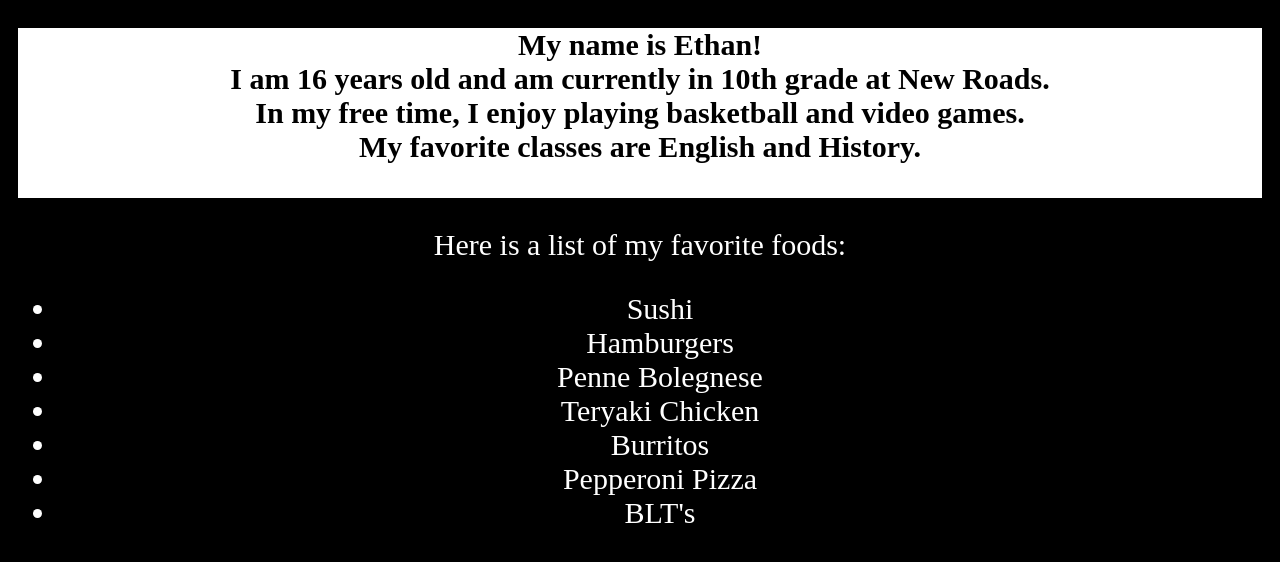
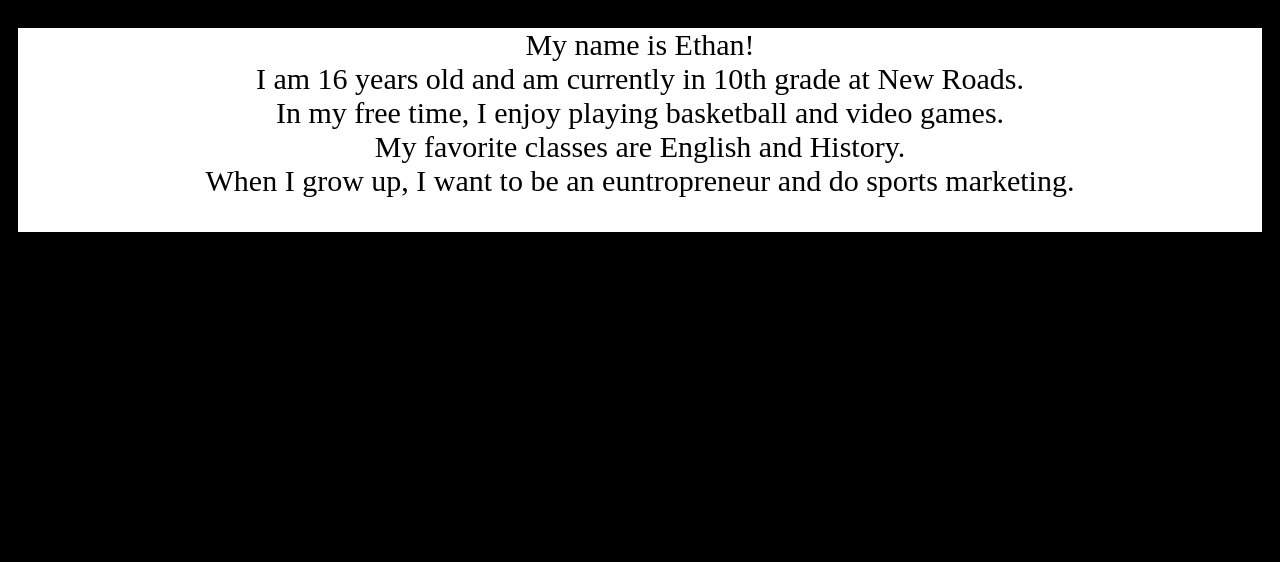
Before and after one commit to ethanxxb/ethanxxb.github.io, a plain HTML site: page aboutme.html in a window 1280 px wide. Shown: the part 44-606 px from the top of the page. Drawn offline with Linux system fonts and the light colour scheme.

Commit message:
work work work

```diff
--- a/aboutme.html
+++ b/aboutme.html
@@ -24,7 +24,7 @@
 		<section>
 		<section>
 			<p style="background-color:white; color:black;">
-				<b>
+
 
 			My name is Ethan!
 			<br>
@@ -34,21 +34,12 @@
 	        <br>
 	        My favorite classes are English and History.
 		    <br>
+		    When I grow up, I want to be an euntropreneur and do sports marketing.
 		    <br>
-		    </b>
+		    <br>
+
 		    </p>
 
-		Here is a list of my favorite foods:
-		<ul>
-
-		     <li>Sushi</li>
-		     <li>Hamburgers</li>
-		     <li>Penne Bolegnese</li>
-		     <li>Teryaki Chicken</li>
-		     <li>Burritos</li>
-		     <li>Pepperoni Pizza</li>
-		     <li>BLT's </li>
-	   </ul>
 
 	</body>
 </html>
```
Also changed, not shown: animalshelter.html (+1 -1 lines), index.html (+2 -2 lines), projects.html (+5 -8 lines), 1 other file.
